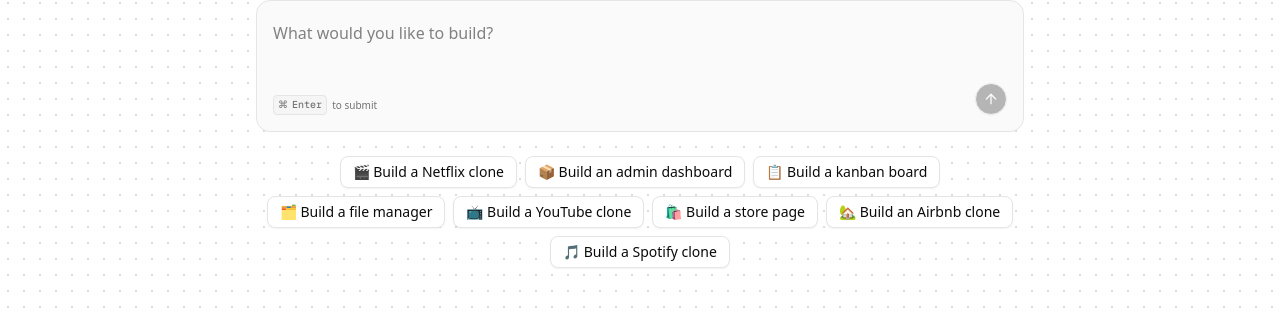
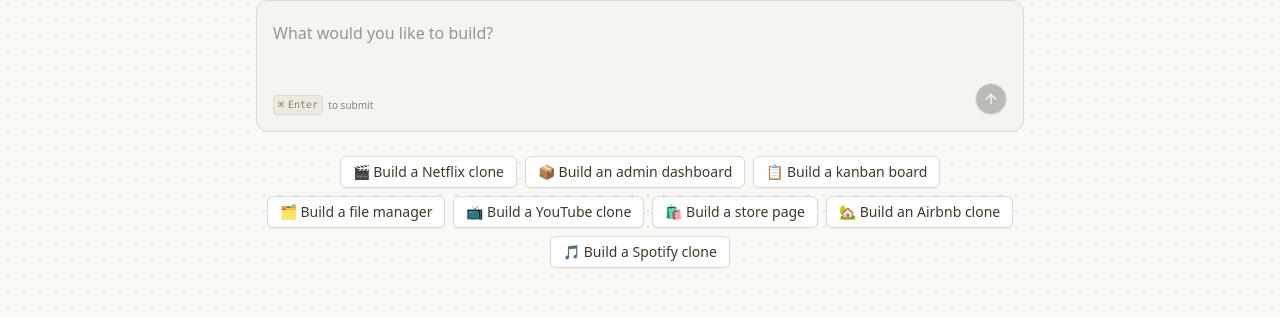
Before and after one commit to filway/vibe, a Next.js app: page / in a window 1280 px wide. Shown: the part 325-643 px from the top of the page. Built offline with nearby package versions, Linux system fonts and the light colour scheme; no server answers.

Commit message:
15: theme

```diff
--- a/src/app/globals.css
+++ b/src/app/globals.css
@@ -1,115 +1,167 @@
-@import "tailwindcss";
-@import "tw-animate-css";
+@import 'tailwindcss';
+@import 'tw-animate-css';
 
 @custom-variant dark (&:is(.dark *));
+
+:root {
+  --background: oklch(0.9818 0.0054 95.0986);
+  --foreground: oklch(0.3438 0.0269 95.7226);
+  --card: oklch(0.9818 0.0054 95.0986);
+  --card-foreground: oklch(0.1908 0.002 106.5859);
+  --popover: oklch(1 0 0);
+  --popover-foreground: oklch(0.2671 0.0196 98.939);
+  --primary: oklch(0.6171 0.1375 39.0427);
+  --primary-foreground: oklch(1 0 0);
+  --secondary: oklch(0.9245 0.0138 92.9892);
+  --secondary-foreground: oklch(0.4334 0.0177 98.6048);
+  --muted: oklch(0.9341 0.0153 90.239);
+  --muted-foreground: oklch(0.6059 0.0075 97.4233);
+  --accent: oklch(0.9245 0.0138 92.9892);
+  --accent-foreground: oklch(0.2671 0.0196 98.939);
+  --destructive: oklch(0.1908 0.002 106.5859);
+  --destructive-foreground: oklch(1 0 0);
+  --border: oklch(0.8847 0.0069 97.3627);
+  --input: oklch(0.7621 0.0156 98.3528);
+  --ring: oklch(0.5937 0.1673 253.063);
+  --chart-1: oklch(0.5583 0.1276 42.9956);
+  --chart-2: oklch(0.6898 0.1581 290.4107);
+  --chart-3: oklch(0.8816 0.0276 93.128);
+  --chart-4: oklch(0.8822 0.0403 298.1792);
+  --chart-5: oklch(0.5608 0.1348 42.0584);
+  --sidebar: oklch(0.9663 0.008 98.8792);
+  --sidebar-foreground: oklch(0.359 0.0051 106.6524);
+  --sidebar-primary: oklch(0.6171 0.1375 39.0427);
+  --sidebar-primary-foreground: oklch(0.9881 0 0);
+  --sidebar-accent: oklch(0.9245 0.0138 92.9892);
+  --sidebar-accent-foreground: oklch(0.325 0 0);
+  --sidebar-border: oklch(0.9401 0 0);
+  --sidebar-ring: oklch(0.7731 0 0);
+  --font-sans: ui-sans-serif, system-ui, -apple-system, BlinkMacSystemFont,
+    'Segoe UI', Roboto, 'Helvetica Neue', Arial, 'Noto Sans', sans-serif,
+    'Apple Color Emoji', 'Segoe UI Emoji', 'Segoe UI Symbol', 'Noto Color Emoji';
+  --font-serif: ui-serif, Georgia, Cambria, 'Times New Roman', Times, serif;
+  --font-mono: ui-monospace, SFMono-Regular, Menlo, Monaco, Consolas,
+    'Liberation Mono', 'Courier New', monospace;
+  --radius: 0.5rem;
+  --shadow-2xs: 0 1px 3px 0px hsl(0 0% 0% / 0.05);
+  --shadow-xs: 0 1px 3px 0px hsl(0 0% 0% / 0.05);
+  --shadow-sm: 0 1px 3px 0px hsl(0 0% 0% / 0.1),
+    0 1px 2px -1px hsl(0 0% 0% / 0.1);
+  --shadow: 0 1px 3px 0px hsl(0 0% 0% / 0.1), 0 1px 2px -1px hsl(0 0% 0% / 0.1);
+  --shadow-md: 0 1px 3px 0px hsl(0 0% 0% / 0.1),
+    0 2px 4px -1px hsl(0 0% 0% / 0.1);
+  --shadow-lg: 0 1px 3px 0px hsl(0 0% 0% / 0.1),
+    0 4px 6px -1px hsl(0 0% 0% / 0.1);
+  --shadow-xl: 0 1px 3px 0px hsl(0 0% 0% / 0.1),
+    0 8px 10px -1px hsl(0 0% 0% / 0.1);
+  --shadow-2xl: 0 1px 3px 0px hsl(0 0% 0% / 0.25);
+}
+
+.dark {
+  --background: oklch(0.2679 0.0036 106.6427);
+  --foreground: oklch(0.8074 0.0142 93.0137);
+  --card: oklch(0.2679 0.0036 106.6427);
+  --card-foreground: oklch(0.9818 0.0054 95.0986);
+  --popover: oklch(0.3085 0.0035 106.6039);
+  --popover-foreground: oklch(0.9211 0.004 106.4781);
+  --primary: oklch(0.6724 0.1308 38.7559);
+  --primary-foreground: oklch(1 0 0);
+  --secondary: oklch(0.9818 0.0054 95.0986);
+  --secondary-foreground: oklch(0.3085 0.0035 106.6039);
+  --muted: oklch(0.2213 0.0038 106.707);
+  --muted-foreground: oklch(0.7713 0.0169 99.0657);
+  --accent: oklch(0.213 0.0078 95.4245);
+  --accent-foreground: oklch(0.9663 0.008 98.8792);
+  --destructive: oklch(0.6368 0.2078 25.3313);
+  --destructive-foreground: oklch(1 0 0);
+  --border: oklch(0.3618 0.0101 106.8928);
+  --input: oklch(0.4336 0.0113 100.2195);
+  --ring: oklch(0.5937 0.1673 253.063);
+  --chart-1: oklch(0.5583 0.1276 42.9956);
+  --chart-2: oklch(0.6898 0.1581 290.4107);
+  --chart-3: oklch(0.213 0.0078 95.4245);
+  --chart-4: oklch(0.3074 0.0516 289.323);
+  --chart-5: oklch(0.5608 0.1348 42.0584);
+  --sidebar: oklch(0.2357 0.0024 67.7077);
+  --sidebar-foreground: oklch(0.8074 0.0142 93.0137);
+  --sidebar-primary: oklch(0.325 0 0);
+  --sidebar-primary-foreground: oklch(0.9881 0 0);
+  --sidebar-accent: oklch(0.168 0.002 106.6177);
+  --sidebar-accent-foreground: oklch(0.8074 0.0142 93.0137);
+  --sidebar-border: oklch(0.9401 0 0);
+  --sidebar-ring: oklch(0.7731 0 0);
+  --font-sans: ui-sans-serif, system-ui, -apple-system, BlinkMacSystemFont,
+    'Segoe UI', Roboto, 'Helvetica Neue', Arial, 'Noto Sans', sans-serif,
+    'Apple Color Emoji', 'Segoe UI Emoji', 'Segoe UI Symbol', 'Noto Color Emoji';
+  --font-serif: ui-serif, Georgia, Cambria, 'Times New Roman', Times, serif;
+  --font-mono: ui-monospace, SFMono-Regular, Menlo, Monaco, Consolas,
+    'Liberation Mono', 'Courier New', monospace;
+  --radius: 0.5rem;
+  --shadow-2xs: 0 1px 3px 0px hsl(0 0% 0% / 0.05);
+  --shadow-xs: 0 1px 3px 0px hsl(0 0% 0% / 0.05);
+  --shadow-sm: 0 1px 3px 0px hsl(0 0% 0% / 0.1),
+    0 1px 2px -1px hsl(0 0% 0% / 0.1);
+  --shadow: 0 1px 3px 0px hsl(0 0% 0% / 0.1), 0 1px 2px -1px hsl(0 0% 0% / 0.1);
+  --shadow-md: 0 1px 3px 0px hsl(0 0% 0% / 0.1),
+    0 2px 4px -1px hsl(0 0% 0% / 0.1);
+  --shadow-lg: 0 1px 3px 0px hsl(0 0% 0% / 0.1),
+    0 4px 6px -1px hsl(0 0% 0% / 0.1);
+  --shadow-xl: 0 1px 3px 0px hsl(0 0% 0% / 0.1),
+    0 8px 10px -1px hsl(0 0% 0% / 0.1);
+  --shadow-2xl: 0 1px 3px 0px hsl(0 0% 0% / 0.25);
+}
 
 @theme inline {
   --color-background: var(--background);
   --color-foreground: var(--foreground);
-  --font-sans: var(--font-geist-sans);
-  --font-mono: var(--font-geist-mono);
+  --color-card: var(--card);
+  --color-card-foreground: var(--card-foreground);
+  --color-popover: var(--popover);
+  --color-popover-foreground: var(--popover-foreground);
+  --color-primary: var(--primary);
+  --color-primary-foreground: var(--primary-foreground);
+  --color-secondary: var(--secondary);
+  --color-secondary-foreground: var(--secondary-foreground);
+  --color-muted: var(--muted);
+  --color-muted-foreground: var(--muted-foreground);
+  --color-accent: var(--accent);
+  --color-accent-foreground: var(--accent-foreground);
+  --color-destructive: var(--destructive);
+  --color-destructive-foreground: var(--destructive-foreground);
+  --color-border: var(--border);
+  --color-input: var(--input);
+  --color-ring: var(--ring);
+  --color-chart-1: var(--chart-1);
+  --color-chart-2: var(--chart-2);
+  --color-chart-3: var(--chart-3);
+  --color-chart-4: var(--chart-4);
+  --color-chart-5: var(--chart-5);
+  --color-sidebar: var(--sidebar);
+  --color-sidebar-foreground: var(--sidebar-foreground);
+  --color-sidebar-primary: var(--sidebar-primary);
+  --color-sidebar-primary-foreground: var(--sidebar-primary-foreground);
+  --color-sidebar-accent: var(--sidebar-accent);
+  --color-sidebar-accent-foreground: var(--sidebar-accent-foreground);
+  --color-sidebar-border: var(--sidebar-border);
   --color-sidebar-ring: var(--sidebar-ring);
-  --color-sidebar-border: var(--sidebar-border);
-  --color-sidebar-accent-foreground: var(--sidebar-accent-foreground);
-  --color-sidebar-accent: var(--sidebar-accent);
-  --color-sidebar-primary-foreground: var(--sidebar-primary-foreground);
-  --color-sidebar-primary: var(--sidebar-primary);
-  --color-sidebar-foreground: var(--sidebar-foreground);
-  --color-sidebar: var(--sidebar);
-  --color-chart-5: var(--chart-5);
-  --color-chart-4: var(--chart-4);
-  --color-chart-3: var(--chart-3);
-  --color-chart-2: var(--chart-2);
-  --color-chart-1: var(--chart-1);
-  --color-ring: var(--ring);
-  --color-input: var(--input);
-  --color-border: var(--border);
-  --color-destructive: var(--destructive);
-  --color-accent-foreground: var(--accent-foreground);
-  --color-accent: var(--accent);
-  --color-muted-foreground: var(--muted-foreground);
-  --color-muted: var(--muted);
-  --color-secondary-foreground: var(--secondary-foreground);
-  --color-secondary: var(--secondary);
-  --color-primary-foreground: var(--primary-foreground);
-  --color-primary: var(--primary);
-  --color-popover-foreground: var(--popover-foreground);
-  --color-popover: var(--popover);
-  --color-card-foreground: var(--card-foreground);
-  --color-card: var(--card);
+
+  --font-sans: var(--font-sans);
+  --font-mono: var(--font-mono);
+  --font-serif: var(--font-serif);
+
   --radius-sm: calc(var(--radius) - 4px);
   --radius-md: calc(var(--radius) - 2px);
   --radius-lg: var(--radius);
   --radius-xl: calc(var(--radius) + 4px);
-}
 
-:root {
-  --radius: 0.625rem;
-  --background: oklch(1 0 0);
-  --foreground: oklch(0.145 0 0);
-  --card: oklch(1 0 0);
-  --card-foreground: oklch(0.145 0 0);
-  --popover: oklch(1 0 0);
-  --popover-foreground: oklch(0.145 0 0);
-  --primary: oklch(0.205 0 0);
-  --primary-foreground: oklch(0.985 0 0);
-  --secondary: oklch(0.97 0 0);
-  --secondary-foreground: oklch(0.205 0 0);
-  --muted: oklch(0.97 0 0);
-  --muted-foreground: oklch(0.556 0 0);
-  --accent: oklch(0.97 0 0);
-  --accent-foreground: oklch(0.205 0 0);
-  --destructive: oklch(0.577 0.245 27.325);
-  --border: oklch(0.922 0 0);
-  --input: oklch(0.922 0 0);
-  --ring: oklch(0.708 0 0);
-  --chart-1: oklch(0.646 0.222 41.116);
-  --chart-2: oklch(0.6 0.118 184.704);
-  --chart-3: oklch(0.398 0.07 227.392);
-  --chart-4: oklch(0.828 0.189 84.429);
-  --chart-5: oklch(0.769 0.188 70.08);
-  --sidebar: oklch(0.985 0 0);
-  --sidebar-foreground: oklch(0.145 0 0);
-  --sidebar-primary: oklch(0.205 0 0);
-  --sidebar-primary-foreground: oklch(0.985 0 0);
-  --sidebar-accent: oklch(0.97 0 0);
-  --sidebar-accent-foreground: oklch(0.205 0 0);
-  --sidebar-border: oklch(0.922 0 0);
-  --sidebar-ring: oklch(0.708 0 0);
-}
-
-.dark {
-  --background: oklch(0.145 0 0);
-  --foreground: oklch(0.985 0 0);
-  --card: oklch(0.205 0 0);
-  --card-foreground: oklch(0.985 0 0);
-  --popover: oklch(0.205 0 0);
-  --popover-foreground: oklch(0.985 0 0);
-  --primary: oklch(0.922 0 0);
-  --primary-foreground: oklch(0.205 0 0);
-  --secondary: oklch(0.269 0 0);
-  --secondary-foreground: oklch(0.985 0 0);
-  --muted: oklch(0.269 0 0);
-  --muted-foreground: oklch(0.708 0 0);
-  --accent: oklch(0.269 0 0);
-  --accent-foreground: oklch(0.985 0 0);
-  --destructive: oklch(0.704 0.191 22.216);
-  --border: oklch(1 0 0 / 10%);
-  --input: oklch(1 0 0 / 15%);
-  --ring: oklch(0.556 0 0);
-  --chart-1: oklch(0.488 0.243 264.376);
-  --chart-2: oklch(0.696 0.17 162.48);
-  --chart-3: oklch(0.769 0.188 70.08);
-  --chart-4: oklch(0.627 0.265 303.9);
-  --chart-5: oklch(0.645 0.246 16.439);
-  --sidebar: oklch(0.205 0 0);
-  --sidebar-foreground: oklch(0.985 0 0);
-  --sidebar-primary: oklch(0.488 0.243 264.376);
-  --sidebar-primary-foreground: oklch(0.985 0 0);
-  --sidebar-accent: oklch(0.269 0 0);
-  --sidebar-accent-foreground: oklch(0.985 0 0);
-  --sidebar-border: oklch(1 0 0 / 10%);
-  --sidebar-ring: oklch(0.556 0 0);
+  --shadow-2xs: var(--shadow-2xs);
+  --shadow-xs: var(--shadow-xs);
+  --shadow-sm: var(--shadow-sm);
+  --shadow: var(--shadow);
+  --shadow-md: var(--shadow-md);
+  --shadow-lg: var(--shadow-lg);
+  --shadow-xl: var(--shadow-xl);
+  --shadow-2xl: var(--shadow-2xl);
 }
 
 @layer base {
@@ -120,3 +172,55 @@
     @apply bg-background text-foreground;
   }
 }
+
+@layer base {
+  button:not([disabled]),
+  [role='button']:not([disabled]) {
+    cursor: pointer;
+  }
+}
+
+/* Animations */
+@theme inline {
+  --animate-first: moveVertical 30s ease infinite;
+  --animate-second: moveInCircle 20s reverse infinite;
+  --animate-third: moveInCircle 40s linear infinite;
+  --animate-fourth: moveHorizontal 40s ease infinite;
+  --animate-fifth: moveInCircle 20s ease infinite;
+
+  @keyframes moveHorizontal {
+    0% {
+      transform: translateX(-50%) translateY(-10%);
+    }
+    50% {
+      transform: translateX(50%) translateY(10%);
+    }
+    100% {
+      transform: translateX(-50%) translateY(-10%);
+    }
+  }
+
+  @keyframes moveInCircle {
+    0% {
+      transform: rotate(0deg);
+    }
+    50% {
+      transform: rotate(180deg);
+    }
+    100% {
+      transform: rotate(360deg);
+    }
+  }
+
+  @keyframes moveVertical {
+    0% {
+      transform: translateY(-50%);
+    }
+    50% {
+      transform: translateY(50%);
+    }
+    100% {
+      transform: translateY(-50%);
+    }
+  }
+}
--- a/src/components/ui/button.tsx
+++ b/src/components/ui/button.tsx
@@ -9,6 +9,8 @@
   {
     variants: {
       variant: {
+        tertiary:
+          'bg-primary/25 dark:bg-primary/30 text-primary shadow-xs hover:bg-primary/20 dark:hover:bg-parimary/25',
         default:
           'bg-primary text-primary-foreground shadow-xs hover:bg-primary/90',
         destructive:
--- a/src/modules/projects/ui/views/project-view.tsx
+++ b/src/modules/projects/ui/views/project-view.tsx
@@ -14,7 +14,6 @@
 import { CodeIcon, CrownIcon, EyeIcon } from 'lucide-react'
 import { Button } from '@/components/ui/button'
 import Link from 'next/link'
-import { CodeView } from '@/components/code-view'
 import { FileExplorer } from '@/components/file-explorer'
 
 interface Props {
@@ -62,7 +61,7 @@
                 </TabsTrigger>
               </TabsList>
               <div className="ml-auto flex items-center gap-x-2">
-                <Button asChild size="sm" variant="default">
+                <Button asChild size="sm" variant="tertiary">
                   <Link href="/pricing">
                     <CrownIcon />
                     Upgrade
```
